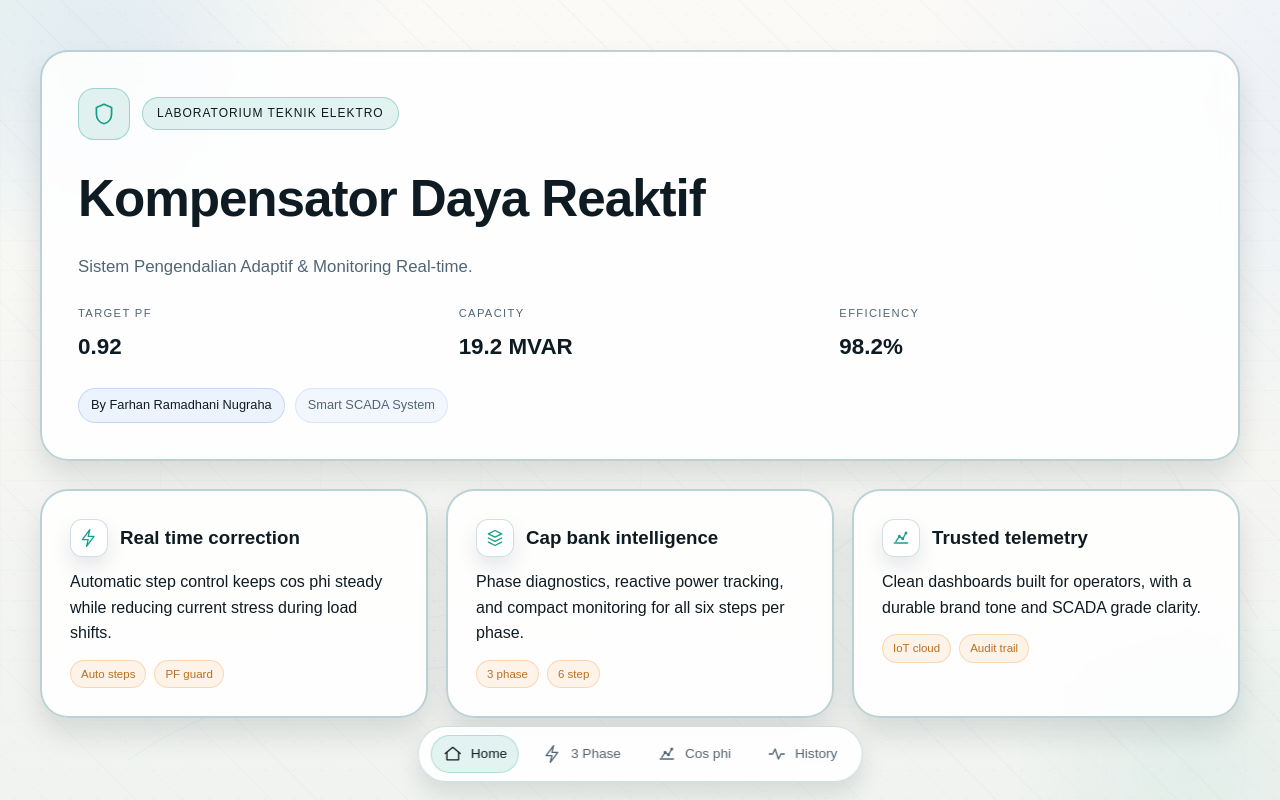
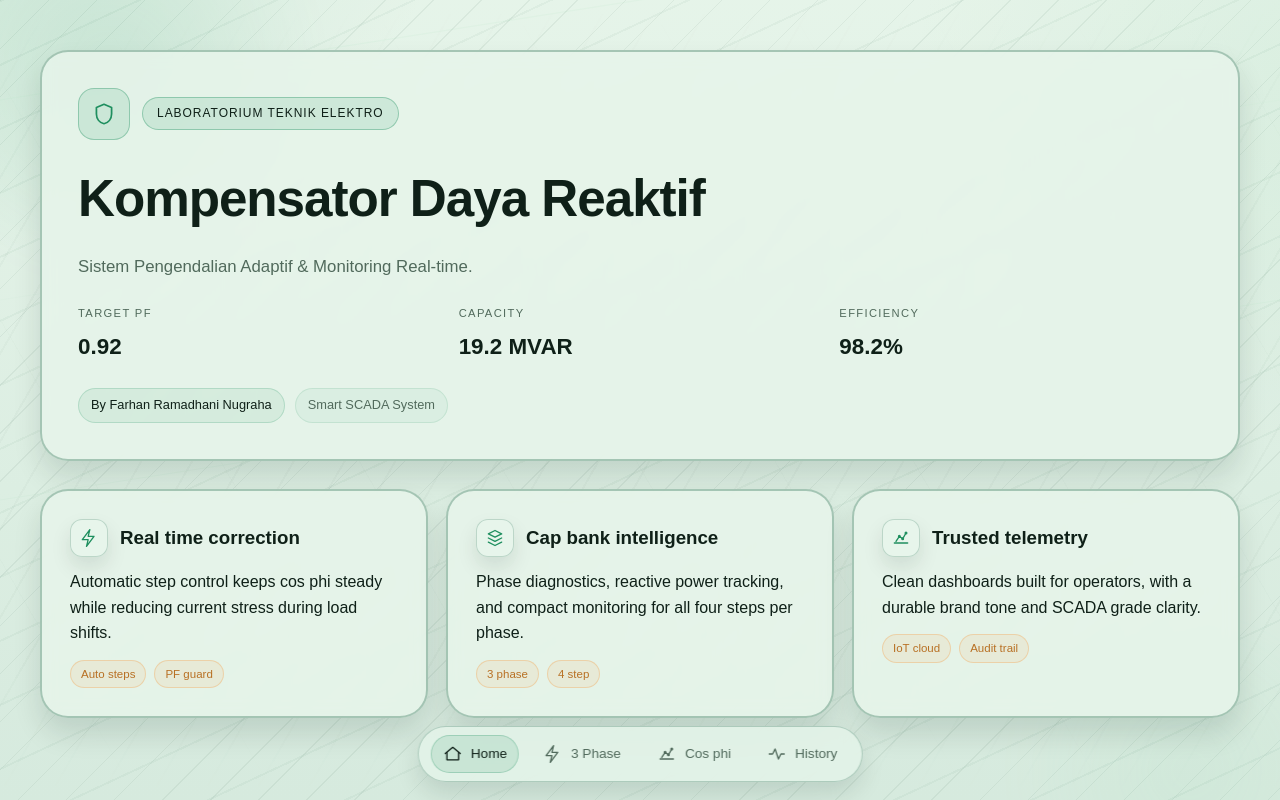
Before and after one commit to rndmtrsh/capacitorbank-dashboard, a React (Vite) app: page / in a window 1280 px wide. Built offline with nearby package versions, Linux system fonts and the light colour scheme; no server answers; the database is empty.

Commit message:
fix:cap step

```diff
--- a/src/App.css
+++ b/src/App.css
@@ -13,20 +13,25 @@
   z-index: -1;
   opacity: 0.4;
   background-image:
-    radial-gradient(
-      rgba(15, 35, 45, 0.06) 0.8px,
-      transparent 0.8px
+    repeating-linear-gradient(
+      135deg,
+      rgba(14, 70, 45, 0.14) 0px,
+      rgba(14, 70, 45, 0.14) 1px,
+      transparent 1px,
+      transparent 34px
     ),
     repeating-linear-gradient(
-      45deg,
-      rgba(15, 35, 45, 0.04) 0px,
-      rgba(15, 35, 45, 0.04) 1px,
-      transparent 1px,
-      transparent 32px
+      155deg,
+      rgba(28, 105, 70, 0.1) 0px,
+      rgba(28, 105, 70, 0.1) 2px,
+      transparent 2px,
+      transparent 58px
     ),
-    linear-gradient(180deg, rgba(255, 255, 255, 0.95), rgba(244, 246, 242, 0.95));
-  background-size: 28px 28px, auto, auto;
-  background-position: 0 0, 0 0, 0 0;
+    linear-gradient(
+      180deg,
+      rgba(228, 245, 233, 0.98),
+      rgba(212, 233, 219, 0.98)
+    );
 }
 
 .bg {
@@ -34,9 +39,9 @@
   inset: 0;
   z-index: -2;
   background:
-    radial-gradient(1000px 700px at -10% -20%, rgba(26, 157, 138, 0.18), transparent 60%),
-    radial-gradient(900px 700px at 110% 10%, rgba(31, 111, 224, 0.12), transparent 55%),
-    linear-gradient(180deg, #f8f6f2, #eef1ee);
+    radial-gradient(1000px 700px at -10% -20%, rgba(31, 143, 95, 0.22), transparent 60%),
+    radial-gradient(900px 700px at 110% 10%, rgba(126, 203, 155, 0.2), transparent 55%),
+    linear-gradient(180deg, #e6f2e8, #d7eadf);
   overflow: hidden;
 }
 
@@ -48,18 +53,18 @@
   opacity: 0.32;
   background-image:
     repeating-linear-gradient(
-      180deg,
-      rgba(15, 35, 45, 0.08) 0px,
-      rgba(15, 35, 45, 0.08) 1px,
-      transparent 1px,
-      transparent 30px
+      120deg,
+      rgba(18, 70, 45, 0.14) 0px,
+      rgba(18, 70, 45, 0.14) 2px,
+      transparent 2px,
+      transparent 44px
     ),
     repeating-linear-gradient(
-      90deg,
-      rgba(15, 35, 45, 0.05) 0px,
-      rgba(15, 35, 45, 0.05) 1px,
+      60deg,
+      rgba(18, 70, 45, 0.08) 0px,
+      rgba(18, 70, 45, 0.08) 1px,
       transparent 1px,
-      transparent 160px
+      transparent 120px
     );
   -webkit-mask-image: linear-gradient(
     180deg,
@@ -93,13 +98,13 @@
 .ambient-1 {
   top: -160px;
   left: -120px;
-  background: radial-gradient(circle, rgba(31, 111, 224, 0.25), transparent 65%);
+  background: radial-gradient(circle, rgba(32, 140, 94, 0.3), transparent 65%);
 }
 
 .ambient-2 {
   bottom: -200px;
   right: -140px;
-  background: radial-gradient(circle, rgba(26, 157, 138, 0.22), transparent 55%);
+  background: radial-gradient(circle, rgba(140, 210, 170, 0.25), transparent 55%);
   animation-delay: 0s;
 }
 
@@ -154,7 +159,7 @@
 
 .glass-card {
   background: var(--panel);
-  border: 2px solid rgba(16, 96, 106, 0.28);
+  border: 2px solid rgba(18, 90, 60, 0.3);
   border-radius: var(--radius-xl);
   padding: 28px;
   box-shadow: var(--shadow);
@@ -164,7 +169,7 @@
 
 .glass-card:hover {
   transform: translateY(-2px);
-  border-color: rgba(26, 157, 138, 0.35);
+  border-color: rgba(31, 143, 95, 0.38);
   box-shadow: 0 18px 30px rgba(18, 32, 45, 0.18);
 }
 
@@ -186,8 +191,8 @@
   align-items: center;
   justify-content: center;
   border-radius: 16px;
-  border: 1px solid rgba(26, 157, 138, 0.35);
-  background: rgba(26, 157, 138, 0.12);
+  border: 1px solid rgba(31, 143, 95, 0.35);
+  background: rgba(31, 143, 95, 0.12);
   color: var(--accent);
 }
 
@@ -241,8 +246,8 @@
   gap: 8px;
   padding: 6px 14px;
   border-radius: 999px;
-  border: 1px solid rgba(26, 157, 138, 0.35);
-  background: rgba(26, 157, 138, 0.12);
+  border: 1px solid rgba(31, 143, 95, 0.35);
+  background: rgba(31, 143, 95, 0.12);
   color: var(--text);
   font-size: 0.75rem;
   text-transform: uppercase;
@@ -254,15 +259,15 @@
   align-items: center;
   padding: 6px 12px;
   border-radius: 999px;
-  background: rgba(31, 111, 224, 0.08);
-  border: 1px solid rgba(31, 111, 224, 0.2);
+  background: rgba(31, 143, 95, 0.08);
+  border: 1px solid rgba(31, 143, 95, 0.2);
   font-size: 0.8rem;
 }
 
 .pill.muted {
   color: var(--muted);
-  border-color: rgba(31, 111, 224, 0.12);
-  background: rgba(31, 111, 224, 0.05);
+  border-color: rgba(31, 143, 95, 0.12);
+  background: rgba(31, 143, 95, 0.05);
 }
 
 .overview-grid {
@@ -285,9 +290,9 @@
   align-items: center;
   justify-content: center;
   border-radius: 12px;
-  background: rgba(255, 255, 255, 0.9);
-  border: 1px solid rgba(16, 96, 106, 0.2);
-  box-shadow: 0 10px 20px rgba(18, 32, 45, 0.1);
+  background: rgba(231, 245, 235, 0.9);
+  border: 1px solid rgba(18, 90, 60, 0.2);
+  box-shadow: 0 10px 20px rgba(12, 34, 22, 0.1);
   flex-shrink: 0;
 }
 
@@ -363,7 +368,7 @@
 }
 
 .phase-card {
-  border-left: 3px solid rgba(26, 157, 138, 0.4);
+  border-left: 3px solid rgba(31, 143, 95, 0.4);
 }
 
 .phase-top {
@@ -412,7 +417,7 @@
 
 .step-dot.active {
   background: var(--accent);
-  box-shadow: 0 0 8px rgba(26, 157, 138, 0.35);
+  box-shadow: 0 0 8px rgba(31, 143, 95, 0.35);
 }
 
 .status-pill {
@@ -427,9 +432,9 @@
 }
 
 .status-pill.good {
-  color: #1f9f8b;
-  border-color: rgba(26, 157, 138, 0.45);
-  background: rgba(26, 157, 138, 0.12);
+  color: #1b7f56;
+  border-color: rgba(31, 143, 95, 0.45);
+  background: rgba(31, 143, 95, 0.12);
 }
 
 .status-pill.warn {
@@ -526,9 +531,9 @@
   border-radius: 999px;
   font-size: 0.85rem;
   font-weight: 600;
-  border: 1px solid rgba(26, 157, 138, 0.35);
-  background: rgba(26, 157, 138, 0.12);
-  color: #1f9f8b;
+  border: 1px solid rgba(31, 143, 95, 0.35);
+  background: rgba(31, 143, 95, 0.12);
+  color: #1b7f56;
 }
 
 .chart-delta.down {
@@ -549,12 +554,16 @@
 .chart-surface {
   margin-top: 16px;
   border-radius: var(--radius-md);
-  border: 1px solid rgba(90, 120, 150, 0.22);
-  background: linear-gradient(180deg, rgba(255, 255, 255, 0.9), rgba(246, 248, 246, 0.8));
+  border: 1px solid rgba(70, 110, 90, 0.22);
+  background: linear-gradient(
+    180deg,
+    rgba(232, 246, 236, 0.92),
+    rgba(218, 235, 222, 0.82)
+  );
   padding: 16px;
   height: 220px;
   position: relative;
-  box-shadow: inset 0 0 0 1px rgba(255, 255, 255, 0.6), 0 8px 18px rgba(18, 32, 45, 0.08);
+  box-shadow: inset 0 0 0 1px rgba(240, 252, 244, 0.6), 0 8px 18px rgba(12, 34, 22, 0.08);
 }
 
 .chart-surface::after {
@@ -562,7 +571,11 @@
   position: absolute;
   inset: 0;
   border-radius: var(--radius-md);
-  background: linear-gradient(180deg, rgba(255, 255, 255, 0.55), transparent 45%);
+  background: linear-gradient(
+    180deg,
+    rgba(236, 248, 240, 0.6),
+    transparent 45%
+  );
   pointer-events: none;
 }
 
@@ -579,7 +592,7 @@
   justify-content: space-between;
   align-items: center;
   gap: 12px;
-  border-top: 1px solid rgba(90, 120, 150, 0.22);
+  border-top: 1px solid rgba(70, 110, 90, 0.22);
   margin-top: 18px;
   padding-top: 16px;
   flex-wrap: wrap;
@@ -602,7 +615,7 @@
 .chart-button:hover,
 .chart-link:hover {
   color: var(--text);
-  background: rgba(26, 157, 138, 0.08);
+  background: rgba(31, 143, 95, 0.1);
 }
 
 .chart-link {
@@ -637,7 +650,7 @@
 }
 
 .legend-dot.s {
-  background: #1a9d8a;
+  background: #1f8f5f;
 }
 
 .legend-dot.t {
@@ -652,10 +665,10 @@
   display: flex;
   gap: 12px;
   padding: 8px 12px;
-  background: rgba(255, 255, 255, 0.92);
-  border: 1px solid rgba(16, 96, 106, 0.2);
+  background: rgba(226, 242, 232, 0.92);
+  border: 1px solid rgba(18, 90, 60, 0.25);
   border-radius: 999px;
-  box-shadow: 0 12px 24px rgba(18, 32, 45, 0.12);
+  box-shadow: 0 12px 24px rgba(12, 34, 22, 0.12);
   z-index: 20;
   backdrop-filter: blur(10px);
 }
@@ -680,8 +693,8 @@
 
 .nav-item.active {
   color: var(--text);
-  background: rgba(26, 157, 138, 0.12);
-  box-shadow: inset 0 0 0 1px rgba(26, 157, 138, 0.25);
+  background: rgba(31, 143, 95, 0.12);
+  box-shadow: inset 0 0 0 1px rgba(31, 143, 95, 0.25);
 }
 
 .nav-icon {
--- a/src/App.tsx
+++ b/src/App.tsx
@@ -163,7 +163,7 @@ const buildPhaseFromRealtime = (
   )
   const stepProvided = parseNumber(payload.step)
   const step = stepProvided !== null
-    ? clamp(Math.round(stepProvided), 0, 6)
+    ? clamp(Math.round(stepProvided), 0, 4)
     : fallback.step
   const pfProvided = parseNumber(payload.pf)
   const pfRaw = pfProvided !== null
@@ -380,9 +380,9 @@ function App() {
     chartInstances.current.pf?.destroy()
     chartInstances.current.current?.destroy()
 
-    const gridColor = 'rgba(15, 30, 45, 0.08)'
-    const axisColor = 'rgba(15, 30, 45, 0.2)'
-    const tickColor = 'rgba(35, 55, 70, 0.7)'
+    const gridColor = 'rgba(18, 60, 40, 0.08)'
+    const axisColor = 'rgba(18, 60, 40, 0.2)'
+    const tickColor = 'rgba(35, 70, 55, 0.7)'
     const endPointRadius = (lastIndex: number) =>
       (ctx: ScriptableContext<'line'>) =>
         ctx.dataIndex === lastIndex ? 3 : 0
@@ -396,15 +396,15 @@ function App() {
           {
             label: 'Cos phi (avg)',
             data: STATIC_PF_VALUES,
-            borderColor: '#1a9d8a',
-            backgroundColor: 'rgba(26, 157, 138, 0.16)',
+            borderColor: '#1f8f5f',
+            backgroundColor: 'rgba(31, 143, 95, 0.16)',
             fill: true,
             tension: 0.35,
             borderWidth: 2.4,
             pointRadius: endPointRadius(pfLastIndex),
             pointHoverRadius: 4,
-            pointBackgroundColor: '#4cc7b4',
-            pointBorderColor: '#f7f8fa',
+            pointBackgroundColor: '#5acc9a',
+            pointBorderColor: '#edf6f0',
             pointBorderWidth: 1,
           },
           {
@@ -426,11 +426,11 @@ function App() {
         plugins: {
           legend: { display: false },
           tooltip: {
-            backgroundColor: 'rgba(255, 255, 255, 0.95)',
-            borderColor: 'rgba(26, 157, 138, 0.25)',
+            backgroundColor: 'rgba(230, 244, 234, 0.96)',
+            borderColor: 'rgba(24, 122, 83, 0.25)',
             borderWidth: 1,
-            titleColor: '#0f1b23',
-            bodyColor: '#4c5f6e',
+            titleColor: '#0f1f18',
+            bodyColor: '#4b6256',
           },
         },
         scales: {
@@ -479,13 +479,13 @@ function App() {
           {
             label: 'Phase S',
             data: STATIC_CURRENT_VALUES.S,
-            borderColor: '#1a9d8a',
+            borderColor: '#1f8f5f',
             borderWidth: 2.2,
             tension: 0.35,
             pointRadius: endPointRadius(currentLastIndex),
             pointHoverRadius: 4,
-            pointBackgroundColor: '#4cc7b4',
-            pointBorderColor: '#f7f8fa',
+            pointBackgroundColor: '#5acc9a',
+            pointBorderColor: '#edf6f0',
             pointBorderWidth: 1,
           },
           {
@@ -510,11 +510,11 @@ function App() {
         plugins: {
           legend: { display: false },
           tooltip: {
-            backgroundColor: 'rgba(255, 255, 255, 0.95)',
-            borderColor: 'rgba(26, 157, 138, 0.25)',
+            backgroundColor: 'rgba(230, 244, 234, 0.96)',
+            borderColor: 'rgba(24, 122, 83, 0.25)',
             borderWidth: 1,
-            titleColor: '#0f1b23',
-            bodyColor: '#4c5f6e',
+            titleColor: '#0f1f18',
+            bodyColor: '#4b6256',
           },
         },
         scales: {
@@ -604,26 +604,26 @@ function App() {
         >
           <defs>
             <linearGradient id="lineGradient" x1="0%" y1="0%" x2="100%" y2="100%">
-              <stop offset="0%" stopColor="#1a9d8a" stopOpacity="0.65" />
-              <stop offset="50%" stopColor="#1f6fe0" stopOpacity="0.3" />
-              <stop offset="100%" stopColor="#f2a452" stopOpacity="0.55" />
+              <stop offset="0%" stopColor="#1f8f5f" stopOpacity="0.6" />
+              <stop offset="50%" stopColor="#6bcf8d" stopOpacity="0.35" />
+              <stop offset="100%" stopColor="#b7e2a2" stopOpacity="0.55" />
             </linearGradient>
           </defs>
           <path
             className="line-path"
-            d="M100,200 C300,100 520,380 720,220 S1000,520 1150,310"
+            d="M-120,120 L1320,-120"
           />
           <path
             className="line-path slow"
-            d="M70,620 C260,720 460,520 680,660 S980,580 1150,720"
+            d="M-120,320 L1320,80"
           />
           <path
             className="line-path"
-            d="M120,760 C340,600 580,740 820,520 S1060,410 1180,620"
+            d="M-120,520 L1320,280"
           />
           <path
             className="line-path subtle"
-            d="M30,320 C200,140 420,360 620,260 S880,470 1180,230"
+            d="M-120,720 L1320,480"
           />
         </svg>
       </div>
@@ -698,11 +698,11 @@ function App() {
                 </div>
                 <p>
                   Phase diagnostics, reactive power tracking, and compact
-                  monitoring for all six steps per phase.
+                  monitoring for all four steps per phase.
                 </p>
                 <div className="tag-row">
                   <span className="tag">3 phase</span>
-                  <span className="tag">6 step</span>
+                  <span className="tag">4 step</span>
                 </div>
               </div>
               <div
@@ -743,7 +743,7 @@ function App() {
                   <span className="icon-tile compact">
                     <IconBolt className="title-icon" />
                   </span>
-                  Tri phase status
+                  Three phase status
                 </h2>
                 <p className="section-subtitle">
                   Live electrical balance with capacitor step visibility.
@@ -796,10 +796,10 @@ function App() {
                     </div>
                     <div className="step-row">
                       <span>Capacitor steps</span>
-                      <strong>{phase.step}/6</strong>
+                      <strong>{phase.step}/4</strong>
                     </div>
                     <div className="step-dots">
-                      {Array.from({ length: 6 }, (_, index) => (
+                      {Array.from({ length: 4 }, (_, index) => (
                         <span
                           key={index}
                           className={`step-dot ${
@@ -820,7 +820,7 @@ function App() {
               </div>
               <div>
                 <p className="metric-label">Total active steps</p>
-                <p className="value-large">{totalSteps} / 18</p>
+                <p className="value-large">{totalSteps} / 12</p>
               </div>
               <div>
                 <p className="metric-label">Load balance</p>
@@ -871,7 +871,7 @@ function App() {
                   </div>
                   <p className="cap-pf">{phase.pf.toFixed(3)}</p>
                   <div className="step-dots center">
-                    {Array.from({ length: 6 }, (_, index) => (
+                    {Array.from({ length: 4 }, (_, index) => (
                       <span
                         key={index}
                         className={`step-dot ${
@@ -880,7 +880,7 @@ function App() {
                       />
                     ))}
                   </div>
-                  <p className="cap-meta">Active steps {phase.step}/6</p>
+                  <p className="cap-meta">Active steps {phase.step}/4</p>
                 </div>
               ))}
             </div>
--- a/src/index.css
+++ b/src/index.css
@@ -7,16 +7,16 @@
 }
 
 :root {
-  --bg: #f6f4ef;
-  --panel: rgba(255, 255, 255, 0.86);
-  --panel-strong: rgba(255, 255, 255, 0.96);
-  --line: rgba(16, 96, 106, 0.18);
-  --accent: #1a9d8a;
-  --accent-strong: #1f6fe0;
-  --accent-warm: #f2a452;
-  --text: #0f1b23;
-  --muted: #526575;
-  --shadow: 0 16px 28px rgba(18, 32, 45, 0.12);
+  --bg: #e5f1e7;
+  --panel: rgba(230, 244, 234, 0.88);
+  --panel-strong: rgba(236, 248, 240, 0.96);
+  --line: rgba(18, 90, 60, 0.18);
+  --accent: #1f8f5f;
+  --accent-strong: #166a46;
+  --accent-warm: #d9a441;
+  --text: #0f2018;
+  --muted: #516a5c;
+  --shadow: 0 16px 28px rgba(12, 34, 22, 0.12);
   --radius-xl: 28px;
   --radius-lg: 22px;
   --radius-md: 16px;
@@ -83,7 +83,7 @@ svg {
 }
 
 ::selection {
-  background: rgba(26, 157, 138, 0.2);
+  background: rgba(31, 143, 95, 0.2);
   color: var(--text);
 }
 
@@ -92,11 +92,11 @@ svg {
 }
 
 ::-webkit-scrollbar-track {
-  background: rgba(15, 30, 45, 0.08);
+  background: rgba(20, 60, 40, 0.08);
 }
 
 ::-webkit-scrollbar-thumb {
-  background: rgba(26, 157, 138, 0.6);
+  background: rgba(31, 143, 95, 0.6);
   border-radius: 999px;
 }
 
```
Also changed, not shown: vite.config.ts (deleted, +0 -12 lines), 1 other file (tests, documents, lock files or other folders).
